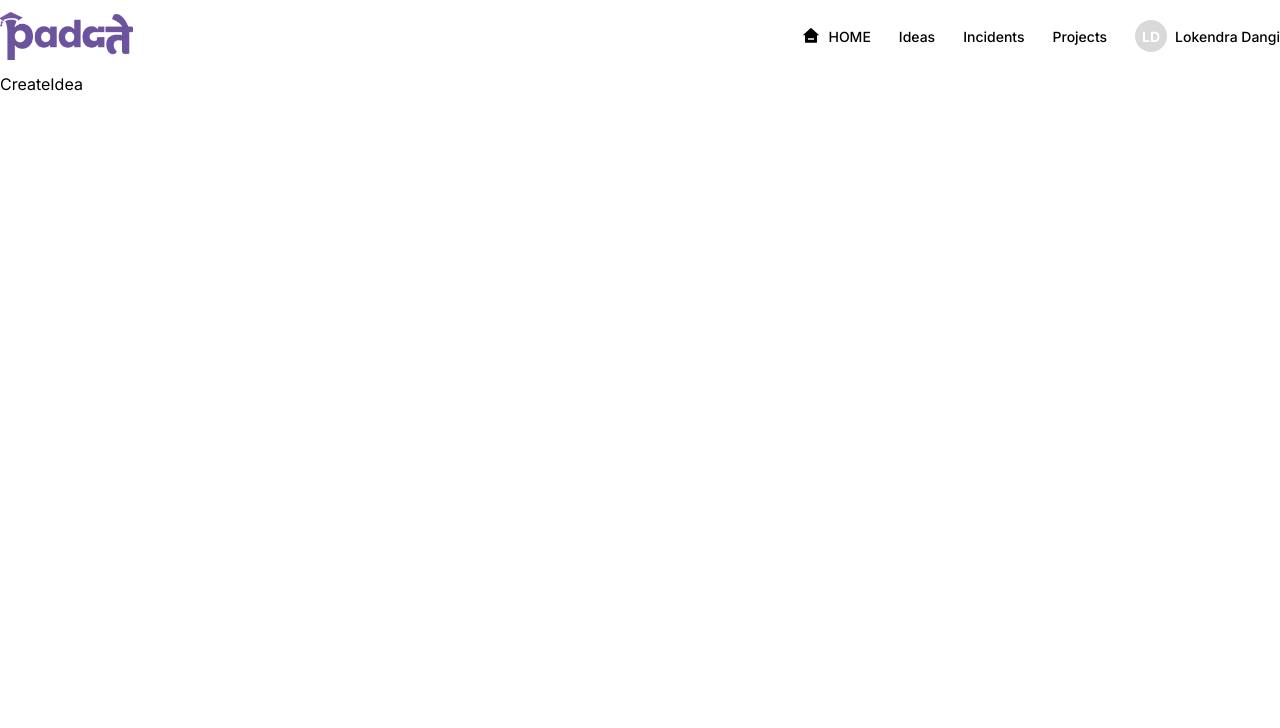
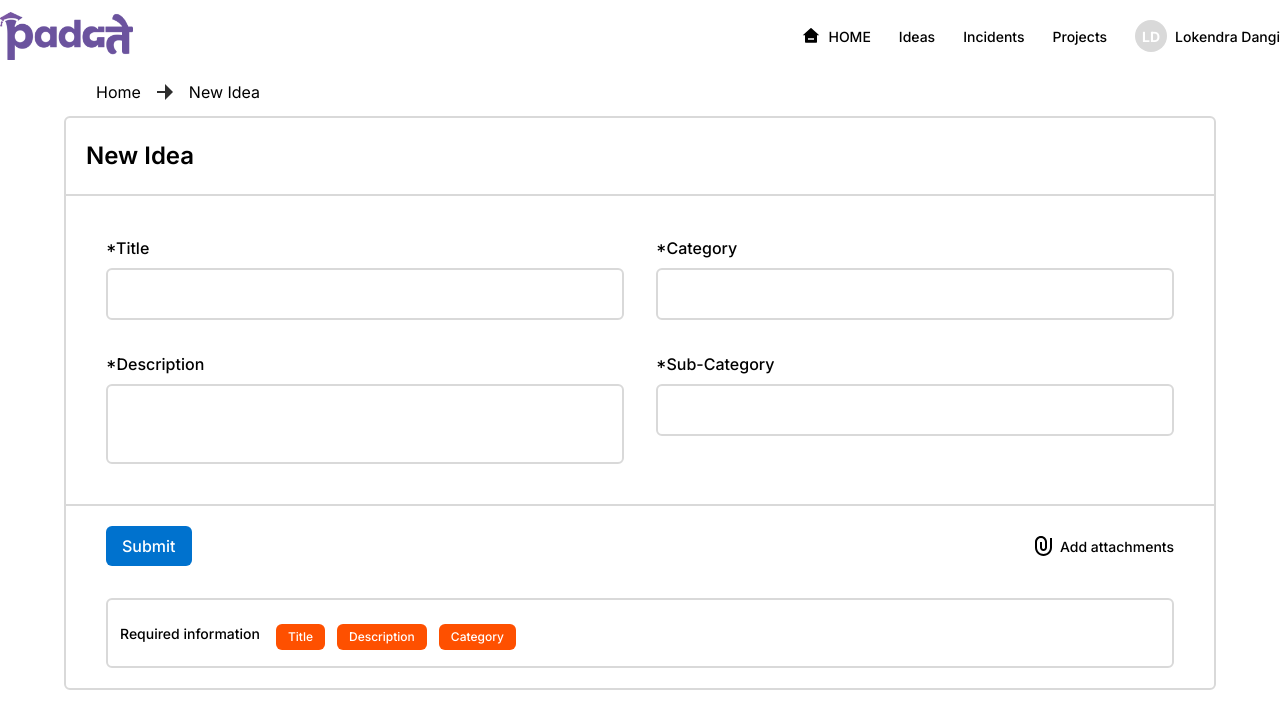
Before and after one commit to lokey5746/Bits-Desk, a React (Vite) app in the folder frontend/: page /dashboard/createidea in a window 1280 px wide. Shown: the top 728 px of the page. Built offline with nearby package versions, Linux system fonts and the light colour scheme; a web font is replaced by a local one.

Commit message:
create idea design added

```diff
--- a/frontend/src/screen/idea/CreateIdea.jsx
+++ b/frontend/src/screen/idea/CreateIdea.jsx
@@ -1,7 +1,91 @@
 import React from "react";
+import arrow from "../../assets/arrow.svg";
+import attachment from "../../assets/attachment.svg";
 
 const CreateIdea = () => {
-  return <div>CreateIdea</div>;
+  return (
+    <section className="w-full mx-auto px-5 md:px-0 md:max-w-6xl py-2">
+      <div className="flex space-x-4 md:px-8">
+        <h2 className="text-base">Home</h2>
+        <img src={arrow} alt="" />
+        <h2 className="text-base">New Idea</h2>
+      </div>
+      <div className="border-2 border-gray rounded-md mt-3">
+        <h2 className="text-lg md:text-2xl font-semibold px-5 py-5">
+          New Idea
+        </h2>
+        <hr className="border border-gray" />
+        <div className="px-5 md:px-10 py-5 md:py-10 space-y-4 md:space-y-8">
+          <div className="grid grid-cols-1 md:grid-cols-2 gap-4 md:gap-8">
+            <div className="space-y-2 flex flex-col">
+              <label className="text-sm md:text-base font-medium" htmlFor="">
+                *Title
+              </label>
+              <input
+                type="text"
+                className="px-3 py-2 md:py-3 rounded-md border-2 border-gray outline-none w-full"
+              />
+            </div>
+            <div className="space-y-2 flex flex-col">
+              <label className="text-sm md:text-base font-medium" htmlFor="">
+                *Category
+              </label>
+              <input
+                type="text"
+                className="px-3 py-2 md:py-3 rounded-md border-2 border-gray outline-none w-full"
+              />
+            </div>
+          </div>
+          <div className="grid grid-cols-1 md:grid-cols-2 gap-4 md:gap-8">
+            <div className="space-y-2 flex flex-col">
+              <label className="text-sm md:text-base font-medium" htmlFor="">
+                *Description
+              </label>
+              <input
+                type="text"
+                className="px-3 py-2 md:py-3 rounded-md border-2 md:h-20 border-gray outline-none w-full"
+              />
+            </div>
+            <div className="space-y-2 flex flex-col">
+              <label className="text-sm md:text-base font-medium" htmlFor="">
+                *Sub-Category
+              </label>
+              <input
+                type="text"
+                className="px-3 py-2 md:py-3 rounded-md border-2 border-gray outline-none w-full"
+              />
+            </div>
+          </div>
+        </div>
+        <hr className="border border-gray" />
+        <div className="px-5 md:px-10 py-5 space-y-4 md:space-y-8">
+          <div className="flex justify-between items-center">
+            <button className="text-base bg-blue rounded-md px-4 py-2 font-medium text-white">
+              Submit
+            </button>
+            <div className="flex items-center space-x-2">
+              <img className="h-5" src={attachment} alt="" />
+              <h3 className="text-sm font-medium">Add attachments</h3>
+            </div>
+          </div>
+          <div className="border-2 border-gray rounded-md px-3 py-4 flex flex-col md:flex-row md:items-center space-y-2 md:space-x-4">
+            <h2 className="text-sm font-medium ">Required information</h2>
+            <div className="space-x-3 flex">
+              <h3 className="text-xs text-white bg-red px-3 py-1 rounded-md font-medium">
+                Title
+              </h3>
+              <h3 className="text-xs text-white bg-red px-3 py-1 rounded-md font-medium">
+                Description
+              </h3>
+              <h3 className="text-xs text-white bg-red px-3 py-1 rounded-md font-medium">
+                Category
+              </h3>
+            </div>
+          </div>
+        </div>
+      </div>
+    </section>
+  );
 };
 
 export default CreateIdea;
```
Also changed, not shown: frontend/src/assets/arrow.svg (added), frontend/src/assets/attachment.svg (added).
